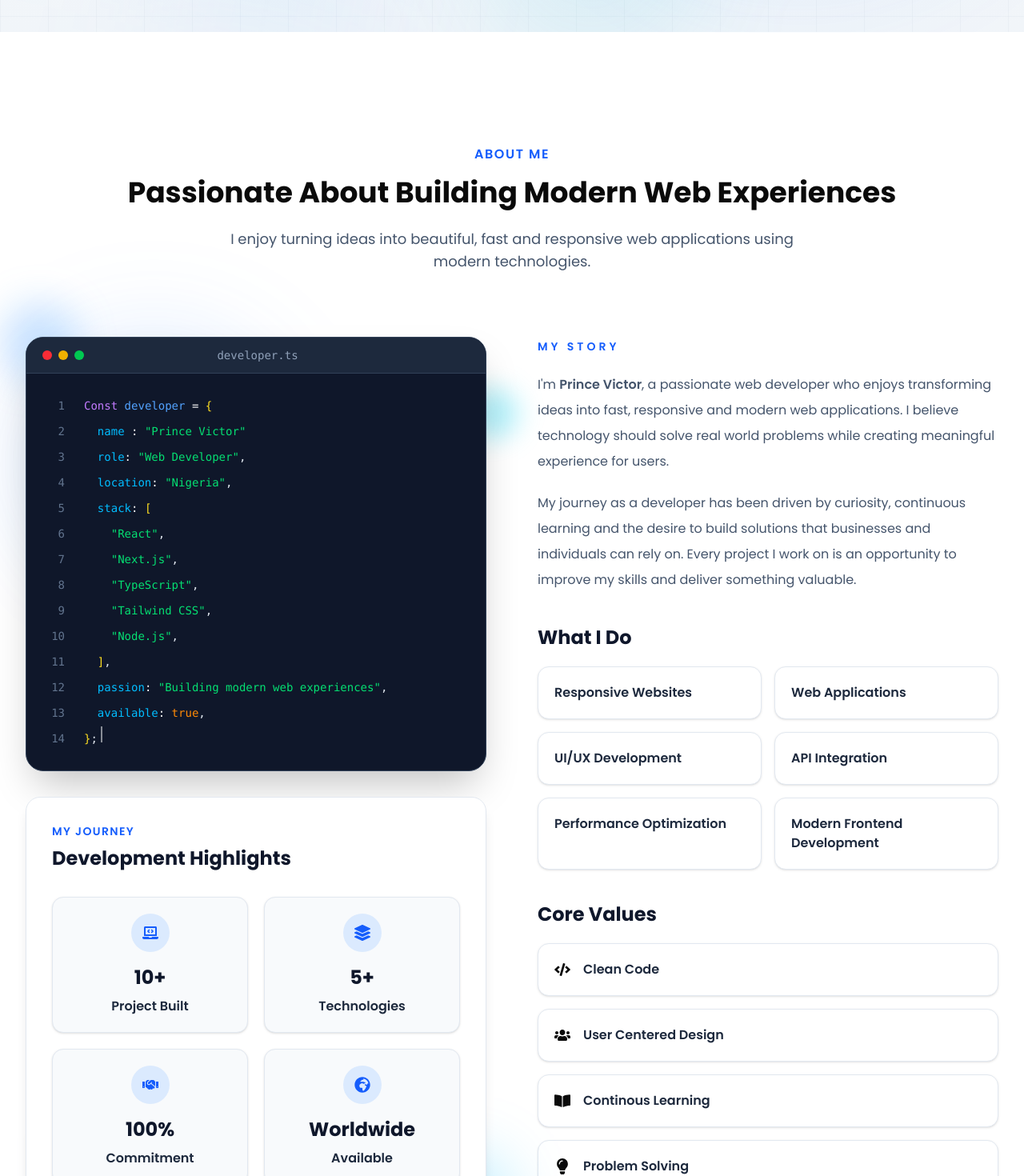
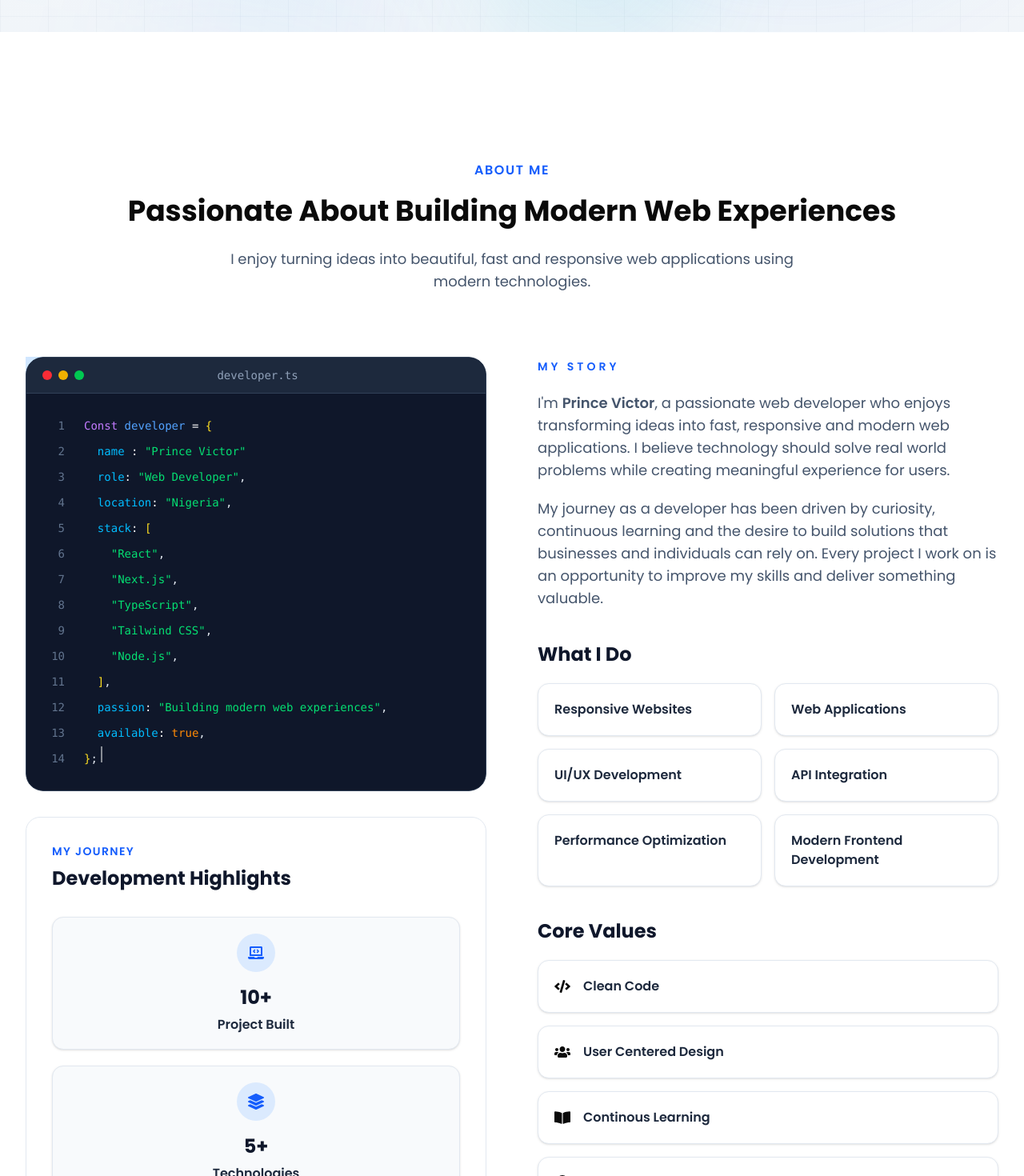
Before and after one commit to princevictorchinecheremuohia-afk/Glozenet, a Next.js app: page / in a window 1280 px wide. Shown: the part 760-2230 px from the top of the page at 80% size. Built offline with nearby package versions, Linux system fonts and the light colour scheme.

Commit message:
Updated the About Section to suit mobile devices

```diff
--- a/src/components/sections/About.tsx
+++ b/src/components/sections/About.tsx
@@ -10,9 +10,9 @@ export default function About() {
   return (
     <section
       id="about"
-      className="bg-transparent transition-colors dark:bg-slate-950 pt-20 pb-24"
+      className="bg-transparent pt-16 pb-16 transition-colors dark:bg-slate-950 md:pt-20 md:pb-24"
     >
-      <div className="mx-auto max-w-7xl py-15 px-6 lg:px-8">
+      <div className="mx-auto max-w-7xl px-5 py-12 md:py-15 sm:px-6 lg:px-8 lg:py-20">
         <motion.div
           initial={{ opacity: 0, y: 40 }}
           whileInView={{ opacity: 1, y: 0 }}
@@ -24,7 +24,7 @@ export default function About() {
             About Me
           </p>
 
-          <h2 className="mt-4 text-3xl md:text-4xl font-bold dark:text-white">
+          <h2 className="mt-4 text-2xl sm:text-3xl md:text-4xl leading-tight font-bold dark:text-white">
             Passionate About Building Modern Web Experiences
           </h2>
 
@@ -34,8 +34,8 @@ export default function About() {
           </p>
         </motion.div>
 
-        <div className="mt-20 grid items-center gap-16 lg:grid-cols-2">
-          <div className="relative z-10 flex flex-col gap-8 self-start">
+        <div className="mt-12 grid gap-12 lg:mt-20 lg:grid-cols-2 lg:gap-16">
+          <div className="relative z-10 flex flex-col gap-8 self-start overflow-hidden">
             <div className="absolute h-80 w-80 rounded-full bg-blue-500/15 blur-3xl"></div>
             <motion.div
               animate={{ y: [0, -10, 0], x: [0, 8, 0] }}
@@ -45,12 +45,12 @@ export default function About() {
             <motion.div
               animate={{ y: [0, -12, 0], x: [0, -6, 0] }}
               transition={{ duration: 7, repeat: Infinity, ease: "easeInOut" }}
-              className="absolute hidden md:block top-16 -right-10 h-16 w-16 rounded-full bg-cyan-400/30 blur-lg"
+              className="absolute hidden lg:block top-16 -right-10 h-16 w-16 rounded-full bg-cyan-400/30 blur-lg"
             ></motion.div>
             <motion.div
               animate={{ y: [0, -15, 0], x: [0, 8, 0] }}
               transition={{ duration: 6, repeat: Infinity, ease: "easeInOut" }}
-              className="absolute hidden md:block -bottom-8 left-10 h-40 w-20 rounded-full bg-indigo-400/30 blur-xl"
+              className="absolute hidden lg:block -bottom-8 left-10 h-40 w-20 rounded-full bg-indigo-400/30 blur-xl"
             ></motion.div>
             <motion.div
               animate={{ y: [0, -15, 0], x: [0, 8, 0] }}
@@ -58,7 +58,7 @@ export default function About() {
               className="absolute hidden md:block -bottom-12 -right-6 h-28 w-28 rounded-full bg-sky-400/30 blur-2xl"
             ></motion.div>
 
-            <div className="relative z-10">
+            <div className="relative z-10 overflow-hidden rounded-3xl">
               <CodeEditor />
             </div>
 
@@ -79,7 +79,7 @@ export default function About() {
                 My Story
               </span>
 
-              <p className="mt-5 max-w-prose leading-8 text-slate-600 dark:text-slate-300">
+              <p className="mt-5 max-w-2xl text-base leading-7 text-slate-600 sm:text-lg dark:text-slate-300">
                 I'm <span className="font-semibold">Prince Victor</span>, a
                 passionate web developer who enjoys transforming ideas into
                 fast, responsive and modern web applications. I believe
@@ -87,7 +87,7 @@ export default function About() {
                 meaningful experience for users.
               </p>
 
-              <p className="mt-5 max-w-prose leading-8 text-slate-600 dark:text-slate-300">
+              <p className="mt-5 max-w-2xl text-base leading-7 text-slate-600 sm:text-lg dark:text-slate-300">
                 My journey as a developer has been driven by curiosity,
                 continuous learning and the desire to build solutions that
                 businesses and individuals can rely on. Every project I work on
@@ -100,7 +100,7 @@ export default function About() {
                   What I Do
                 </h3>
 
-                <div className="grid gap-4 sm:grid-cols-2 cursor-pointer">
+                <div className="grid grid-cols-1 gap-4 sm:grid-cols-2 cursor-pointer">
                   <ServiceCard title="Responsive Websites" />
                   <ServiceCard title="Web Applications" />
                   <ServiceCard title="UI/UX Development" />
@@ -124,7 +124,7 @@ export default function About() {
               </div>
             </div>
 
-            <div className="mt-10 rounded-2xl bg-blue-600 p-8 text-white shadow-xl">
+            <div className="mt-8 rounded-2xl bg-blue-600 p-6 shadow-xl md:p-8 text-white">
               <h3 className="text-2xl font-bold">My Goal</h3>
 
               <p className="mt-4 leading-8 text-blue-100">
@@ -135,7 +135,7 @@ export default function About() {
               </p>
             </div>
 
-            <div className="mt-10 lg:hidden">
+            <div className="mt-8 lg:hidden">
               <StatisticsCard />
             </div>
           </motion.div>
--- a/src/components/shared/StatisticsCard.tsx
+++ b/src/components/shared/StatisticsCard.tsx
@@ -36,7 +36,7 @@ const statistics = [
 
   {
     icon: FaGlobeAfrica,
-    value: "Worldwide",
+    value: "WorldWide",
     title: "Available",
     description: "Open for remote work",
   },
@@ -49,19 +49,19 @@ export default function StatisticsCard() {
       whileInView={{ opacity: 1, y: 0 }}
       viewport={{ once: true }}
       transition={{ duration: 0.7 }}
-      className="rounded-2xl border border-slate-200 bg-white p-8 shadow-lg transition-colors dark:border-slate-700 dark:bg-slate-900"
+      className="rounded-2xl border border-slate-200 bg-white p-5 shadow-lg transition-colors sm:p-6 md:p-8 dark:border-slate-700 dark:bg-slate-900"
     >
-      <div className="mb-8 ">
+      <div className="mb-6 md:mb-8">
         <p className="text-sm font-semibold uppercase tracking-widest text-blue-600">
           My Journey
         </p>
 
-        <h3 className="mt-2 text-2xl font-bold text-slate-900 dark:text-white">
+        <h3 className="mt-2 text-xl font-bold sm:text-2xl dark:text-white text-slate-900">
           Development Highlights
         </h3>
       </div>
 
-      <div className="grid grid-cols-2 gap-5 cursor-pointer">
+      <div className="grid grid-cols-1 gap-3 sm:gap-4 md:gap-5 cursor-pointer">
         {statistics.map((item, index) => {
           const Icon = item.icon;
 
@@ -70,7 +70,7 @@ export default function StatisticsCard() {
               key={index}
               whileHover={{ y: -6, scale: 1.03 }}
               transition={{ duration: 0.25, delay: index * 0.15 }}
-              className="rounded-xl border border-slate-200 bg-slate-50 p-5 text-center shadow-sm hover:border-blue-500 hover:shadow-lg dark:border-slate-700 dark:bg-slate-800"
+              className="rounded-xl border border-slate-200 bg-slate-50 p-3 text-center shadow-sm transition hover:border-blue-500 hover:shadow-lg sm:p-4 md:p-5 dark:border-slate-700 dark:bg-slate-800"
             >
               <motion.div
                 whileHover={{
@@ -82,18 +82,18 @@ export default function StatisticsCard() {
                 }}
                 className="mx-auto mb-4 flex h-12 w-12 items-center justify-center rounded-full bg-blue-100 dark:bg-slate-700"
               >
-                <Icon className="text-xl text-blue-600 dark:text-blue-400" />
+                <Icon className="text-lg text-blue-600 sm:text-xl dark:text-blue-400" />
               </motion.div>
 
               {typeof item.value === "number" ? (
                 <Counter to={item.value} suffix={item.suffix} />
               ) : (
-                <h4 className="text-2xl text-slate-900 font-bold dark:text-white">
+                <h4 className="text-xl font-bold text-slate-900 sm:text-2xl dark:text-white">
                   {item.value}
                 </h4>
               )}
 
-              <p className="mt-2 font-semibold text-slate-800 dark:text-slate-100">
+              <p className="mt-2 text-sm font-semibold leading-5 text-slate-800 sm:text-base dark:text-slate-100">
                 {item.title}
               </p>
 
```
